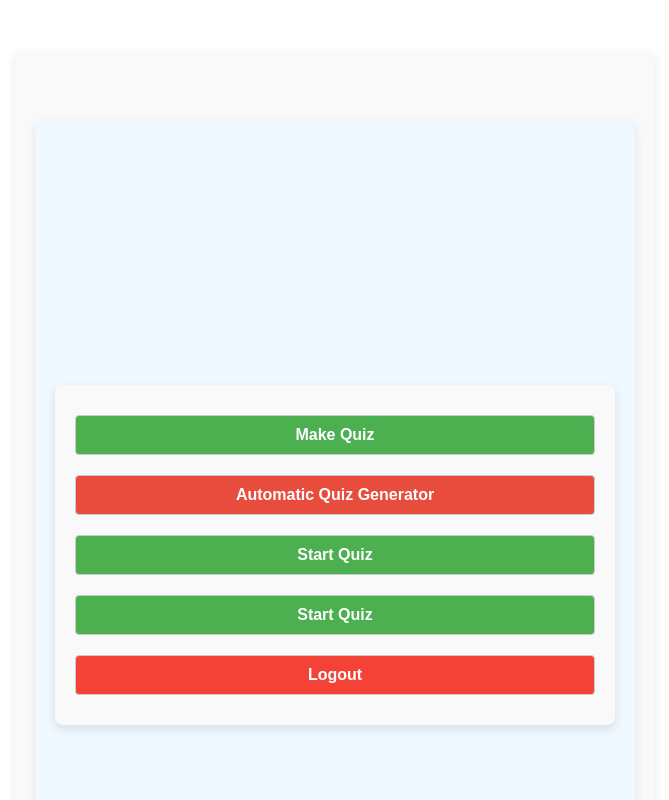
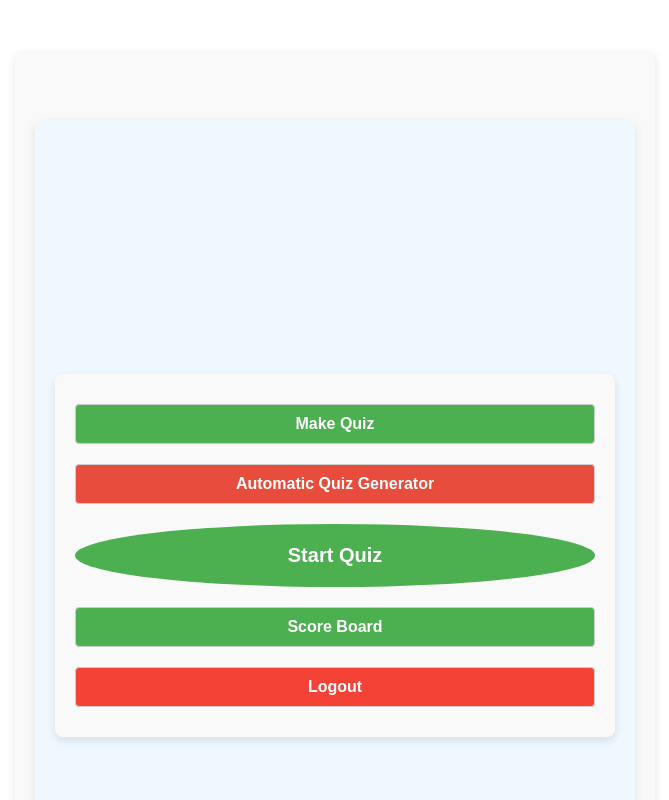
Before and after one commit to Fayizkv/quizbuilder, a React (Create React App) app: page / in a window 1280 px wide. Shown: the top 800 px of the page, without its empty margins (305-974 px from the left). Built offline with nearby package versions, Linux system fonts and the light colour scheme; no server answers; sample sign-in values are in the browser's storage.

Commit message:
scorboard implemented

```diff
--- a/src/App.css
+++ b/src/App.css
@@ -6,6 +6,22 @@
   height: 100vh;
   background-color: #f0f8ff; /* Light background color */
   font-family: 'Arial', sans-serif;
+}
+
+/* Style the big round button */
+.big-round-button {
+  background-color: #4CAF50; /* Green background */
+  color: white; /* White text */
+  padding: 20px 40px; /* Padding to make it big */
+  border-radius: 50%; /* Round shape */
+  border: none; /* Remove border */
+  font-size: 20px; /* Larger text */
+  cursor: pointer; /* Pointer cursor on hover */
+  transition: background-color 0.3s ease; /* Smooth transition */
+}
+
+.big-round-button:hover {
+  background-color: #45a049; /* Darker green on hover */
 }
 
 button {
--- a/src/App.js
+++ b/src/App.js
@@ -31,8 +31,8 @@ function App() {
         <div>
           <button onClick={() => navigate('/quizmaker')}>Make Quiz</button>
           <button onClick={() => navigate('/quizmakerauto')}>Automatic Quiz Generator</button>
-          <button onClick={() => navigate('/quiz')}>Start Quiz</button>
-          <button onClick={() => navigate('/scoreboard')}>Start Quiz</button>
+          <button onClick={() => navigate('/quiz')} className="big-round-button" >Start Quiz</button>
+          <button onClick={() => navigate('/scoreboard')}>Score Board</button>
           <button onClick={handleLogout}>Logout</button> {/* Logout button */}
         </div>
       ) : (
--- a/src/commponents/Login.js
+++ b/src/commponents/Login.js
@@ -17,7 +17,7 @@ function Login() {
         }
         const userCredential = await signInWithEmailAndPassword(auth, email, password);
         alert("Login Success");
-        Navigate('/quiz');
+        Navigate('/');
     }
 
 
--- a/src/commponents/Scoreboard.js
+++ b/src/commponents/Scoreboard.js
@@ -1,11 +1,66 @@
 import { useNavigate } from "react-router-dom";
+import {FirebaseContext} from '../firebaseContext';
+import {collection, getDocs, query, where} from 'firebase/firestore';
+import React,{useContext, useState, useEffect} from "react";
 
-function Scoreboard(){
 
-    const navigate = useNavigate()
+function Scoreboard({}){
+
+    const {firestore, user} = useContext(FirebaseContext);
+    const [score,setScore] = useState([]);
+    const navigate = useNavigate();
+
+    useEffect(() => {
+        const getScores = async () => {
+          if (user) {
+            const collectionRef = collection(firestore, 'users');
+            const q = query(collectionRef, where("uid", "==", user.uid));
+
+            try {
+              const querySnapshot = await getDocs(q);
+
+              if (!querySnapshot.empty) {
+                const doc = querySnapshot.docs[0];
+                const data = doc.data();
+
+                if (data.scores) {
+                  console.log("Scores: ", data.scores);
+                  setScore(data.scores); // Set the scores from Firestore
+                }
+              }
+            } catch (error) {
+              console.error("Error fetching scores: ", error);
+            }
+          }
+        };
+
+        getScores(); // Call the async function inside useEffect
+      }, [user, firestore]);
     return(
         <div>
             <h1> Score Board </h1>
+            <table>
+            <thead>
+          <tr>
+            <th>Score</th>
+            <th>Date</th>
+          </tr>
+        </thead>
+        <tbody>
+          {score.length > 0 ? (
+            score.map((scoreObj, index) => (
+              <tr key={index}>
+                <td>{scoreObj.score}</td>
+                <td>{new Date(scoreObj.date).toLocaleString()}</td>
+              </tr>
+            ))
+          ) : (
+            <tr>
+              <td colSpan="2">No scores available.</td>
+            </tr>
+          )}
+        </tbody>
+            </table>
             <button onClick={()=>{navigate("/")}}> Home </button>
         </div>
     )
```
